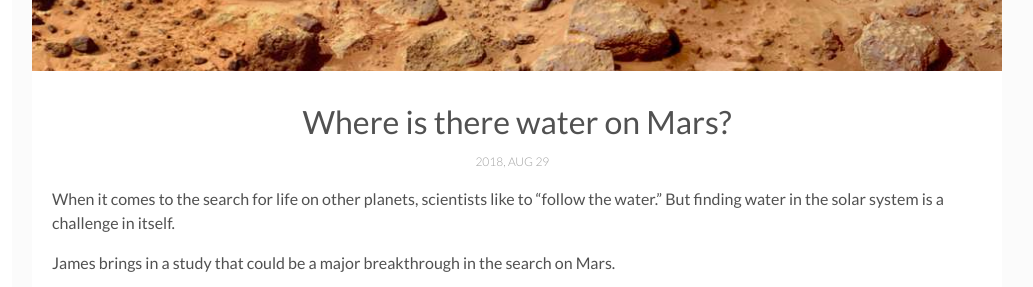
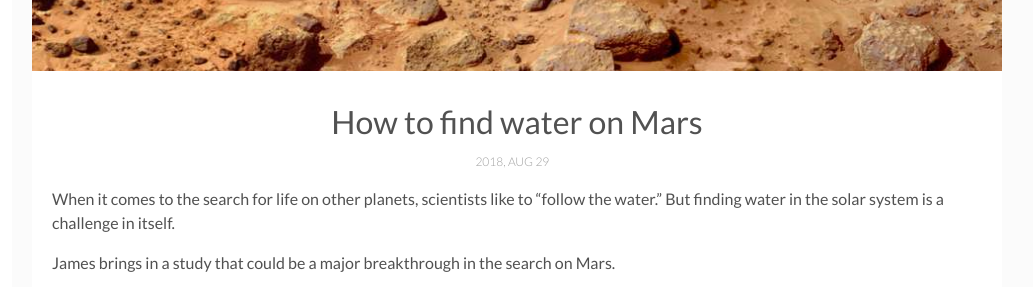
Before and after one commit to paperboyspodcast/paperboyspodcast.github.io, a Jekyll site: the page built from _posts/2018-08-29-Where-is-there-water-on-mars.markdown, in a window 1280 px wide and 1057 px high, cut to the strip 449-736 px from the top of the window. Shown: the whole strip, without its empty margins (228-1261 px from the left). Built offline with Jekyll 4.4.1, drawn with Linux system fonts in a browser that asks for light colours; comment, search, counter and statistics services are not loaded.

Commit message:
updated mars title

```diff
--- a/_posts/2018-08-29-Where-is-there-water-on-mars.markdown
+++ b/_posts/2018-08-29-Where-is-there-water-on-mars.markdown
@@ -1,8 +1,8 @@
 ---
 layout: post
-title: Where is there water on Mars?
+title: How to find water on Mars
 date: 2018-08-29 13:32:20 +0300
-description: Don't plan a beach trip yet though. # Add post description (optional)
+description: Don't plan a beach trip yet though... # Add post description (optional)
 img: marsSurface.jpg # Add image post (optional)
 fig-caption: # Add figcaption (optional)
 comments: true
```
